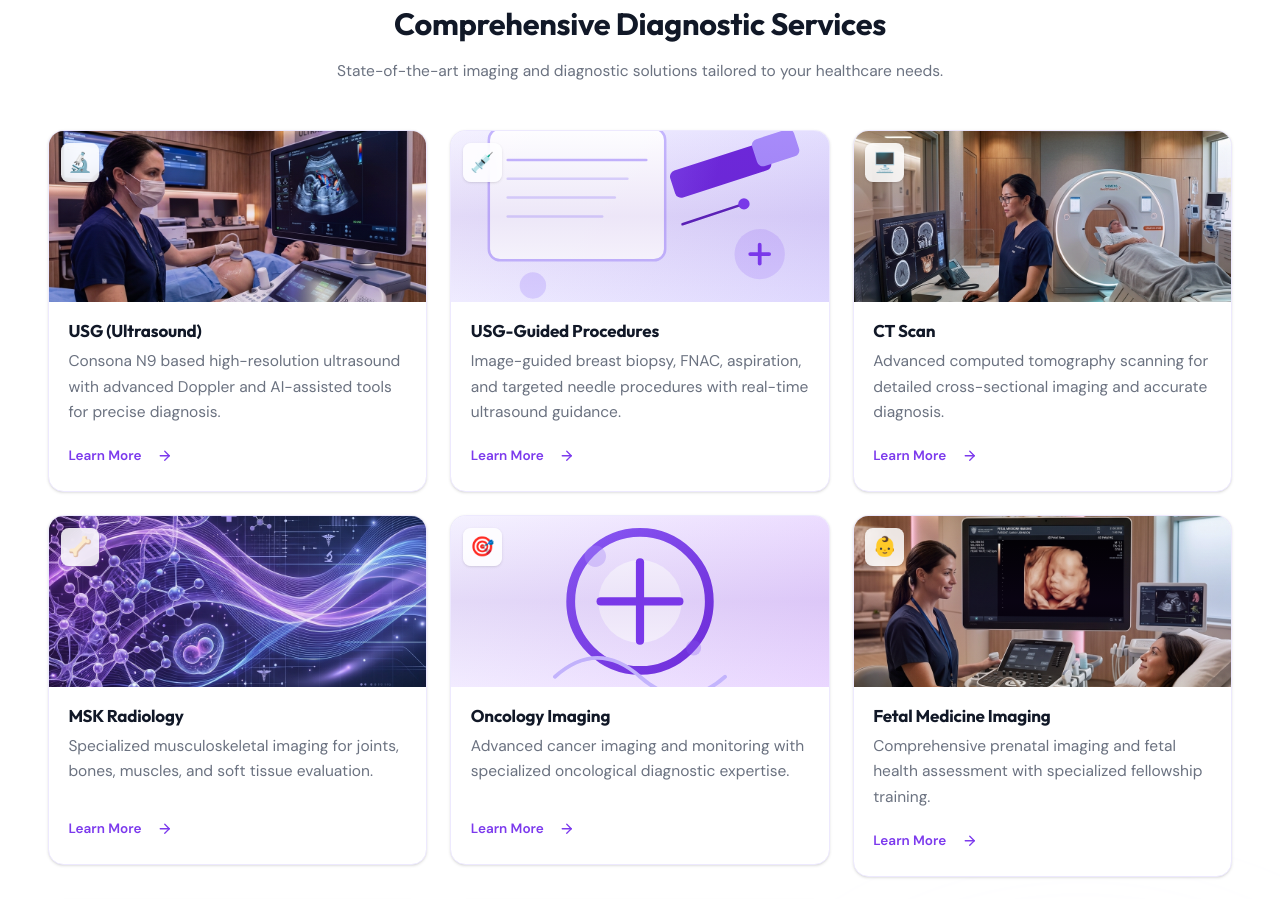
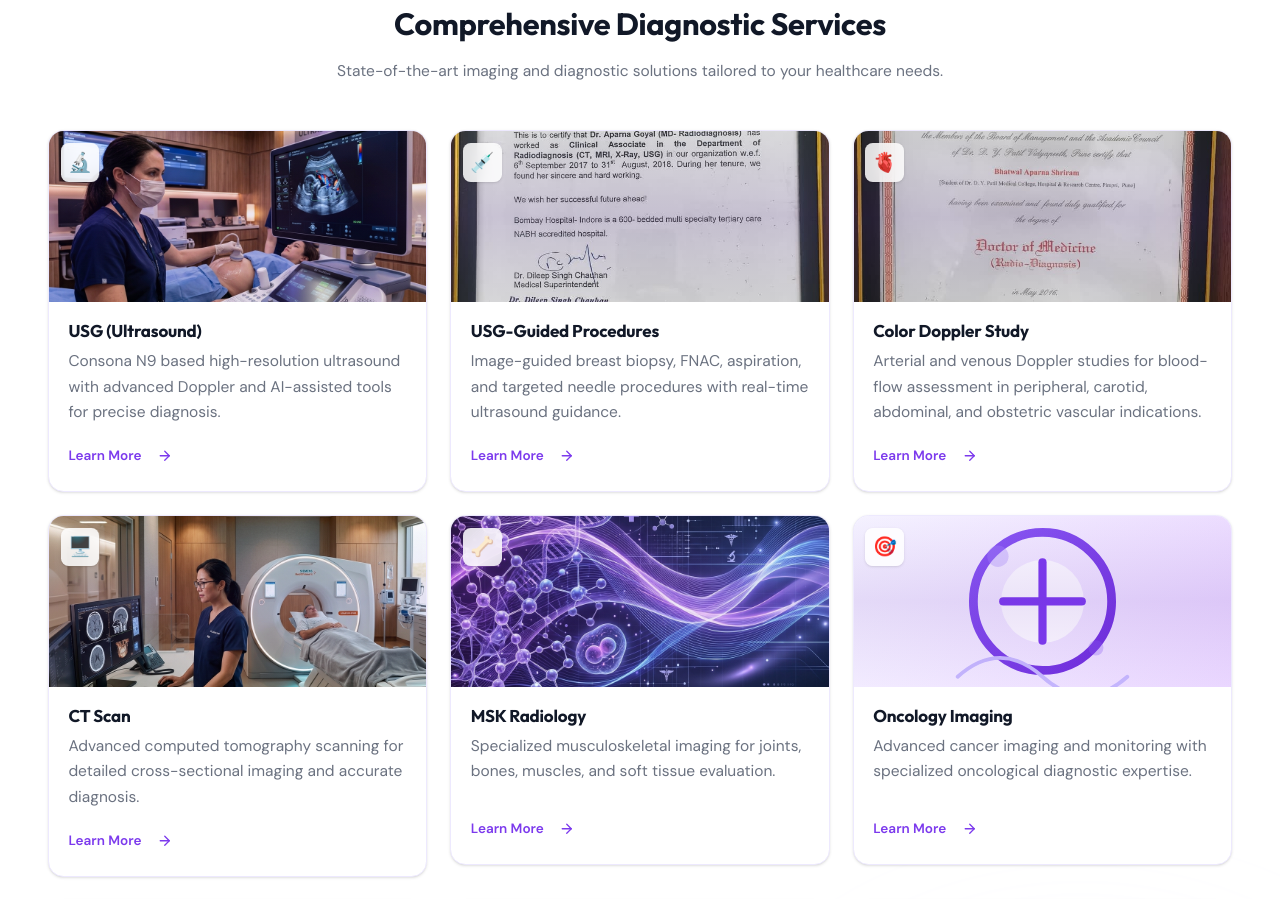
Before and after one commit to manish-git8/draparnabatwalgoyal, a Next.js app: page / in a window 1280 px wide. Shown: the part 2440-3339 px from the top of the page. Built offline with nearby package versions, Linux system fonts and the light colour scheme.

Commit message:
Update ServicesSection to include new Doppler study service and replace USG-guided procedure image with a new design; enhance SVG graphics for improved visual representation.

```diff
--- a/src/components/home/ServicesSection.jsx
+++ b/src/components/home/ServicesSection.jsx
@@ -10,7 +10,8 @@ import { services } from '@/data/services';
 const getServiceImage = (slug) => {
   if (slug === 'ct-scan') return '/images/slider-ct-scan.png';
   if (slug === 'usg-ultrasound') return '/images/slider-usg.png';
-  if (slug === 'usg-guided-procedures') return '/images/service-usg-guided.svg';
+  if (slug === 'usg-guided-procedures') return '/images/4e2582ca-3c48-4f9b-bc05-cc1059a34c88.jpg';
+  if (slug === 'doppler-study') return '/images/2b18b280-c6b7-4ce0-a1d5-1347e52fb480.jpg';
   if (slug === 'fetal-medicine-imaging') return '/images/slider-fetal-medicine.png';
   if (slug === 'oncology-imaging') return '/images/service-oncology.svg';
   if (slug === 'diagnostic-consultation') return '/images/service-consultation.svg';
--- a/src/data/services.js
+++ b/src/data/services.js
@@ -43,6 +43,29 @@ export const services = [
       { q: 'What procedures are covered under USG guidance?', a: 'Common procedures include breast lesion targeting, FNAC, core biopsy guidance, cyst aspiration, and selected fluid drainage procedures.' },
       { q: 'Is USG-guided biopsy painful?', a: 'Most patients feel only mild discomfort. Local anesthesia is used for most biopsy-type procedures to improve comfort.' },
       { q: 'How long does an USG-guided procedure take?', a: 'Most procedures are completed within 20-40 minutes, depending on target location and complexity.' }
+    ]
+  },
+  {
+    slug: 'doppler-study',
+    title: 'Color Doppler Study',
+    shortDesc: 'Arterial and venous Doppler studies for blood-flow assessment in peripheral, carotid, abdominal, and obstetric vascular indications.',
+    icon: '🫀',
+    image: '/images/service-doppler.svg',
+    overview: 'Color Doppler ultrasound evaluates blood flow direction, velocity, and vessel patency in real time. It is commonly used for arterial insufficiency, venous thrombosis, carotid screening, abdominal vascular evaluation, and pregnancy-related Doppler assessment.',
+    benefits: [
+      'Non-invasive vascular flow assessment',
+      'Helps detect narrowing, blockage, or clots',
+      'Useful for DVT, varicose, and limb pain workup',
+      'Supports carotid and abdominal vascular screening',
+      'Obstetric Doppler for fetal and placental circulation',
+      'Immediate image-based clinical guidance'
+    ],
+    procedure: 'A focused ultrasound probe is placed over target vessels with color and spectral Doppler modes to measure flow pattern and velocity. Depending on indication, bilateral limb, neck, abdominal, or obstetric vessels are examined and documented in a structured report.',
+    whyChoose: 'Dr. Aparna provides high-quality Doppler interpretation using advanced ultrasound modes for accurate vascular diagnosis. At SNG Hospital, each Doppler study is protocol-based and clinically correlated to support timely treatment planning.',
+    faqs: [
+      { q: 'What is the difference between USG and Doppler?', a: 'Routine USG shows organ structure, while Doppler adds blood-flow information such as speed and direction inside vessels.' },
+      { q: 'Do I need fasting for Doppler study?', a: 'Some abdominal Doppler studies may require fasting, while limb and carotid Doppler usually do not. You will receive test-specific instructions while booking.' },
+      { q: 'How long does a Doppler scan take?', a: 'Most Doppler studies are completed in about 20-40 minutes, depending on the vascular territory being assessed.' }
     ]
   },
   {
```
Also changed, not shown: public/images/service-doppler.svg (added), public/images/service-usg-guided.svg.
